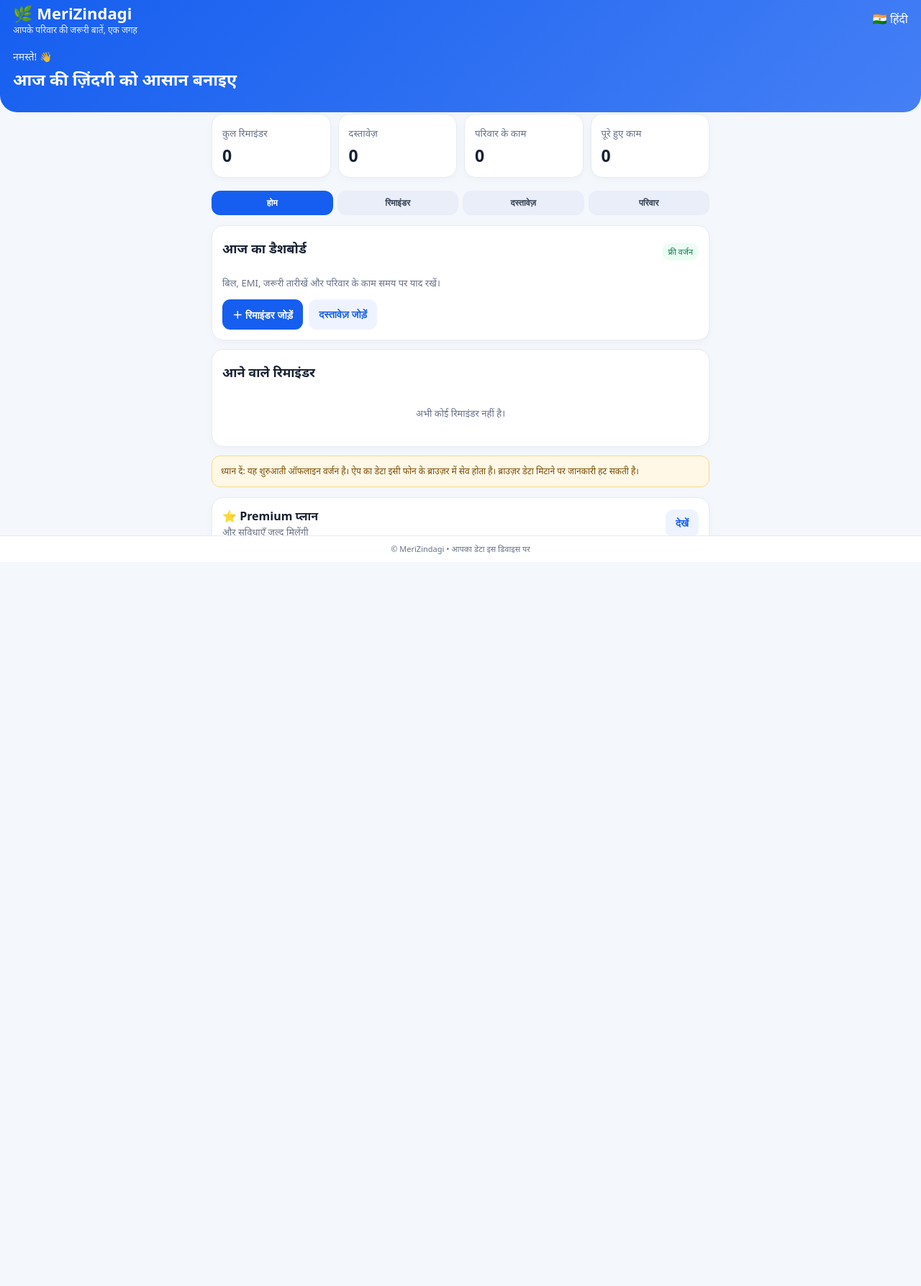
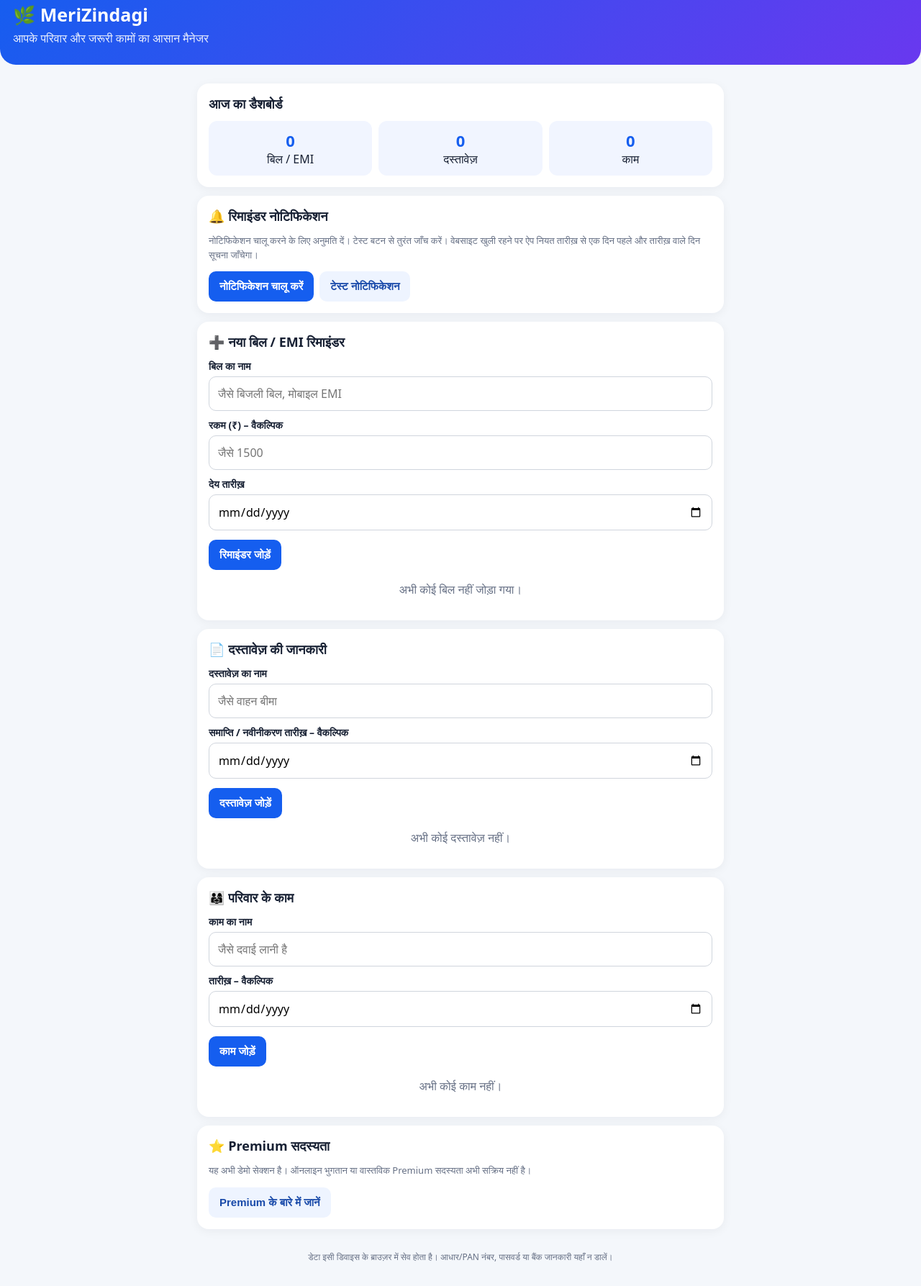
Before and after one commit to kankuarsohit-boop/Meri-zindagi-, a plain HTML site: page index.html in a window 1280 px wide. Shown: the part 19-1806 px from the top of the page at 72% size. Before the commit the page ends 873 px from the top, so only its background shows below. Drawn offline with Linux system fonts and the light colour scheme.

Commit message:
Add files via upload

```diff
--- a/index.html
+++ b/index.html
@@ -2,173 +2,139 @@
 <html lang="hi">
 <head>
 <meta charset="utf-8">
-<meta name="viewport" content="width=device-width, initial-scale=1, maximum-scale=1">
+<meta name="viewport" content="width=device-width, initial-scale=1">
 <meta name="theme-color" content="#155eef">
-<title>MeriZindagi</title>
+<title>MeriZindagi – Personal Family Manager</title>
 <style>
-:root{--blue:#155eef;--ink:#172033;--muted:#667085;--bg:#f4f7fb;--line:#e7ebf2;--white:#fff;--green:#079455}
-*{box-sizing:border-box}body{margin:0;background:var(--bg);color:var(--ink);font-family:system-ui,-apple-system,"Noto Sans Devanagari",sans-serif}
-header{background:linear-gradient(135deg,#155eef,#447ff5);color:#fff;padding:22px 18px 28px;border-radius:0 0 24px 24px}
-.top{display:flex;justify-content:space-between;align-items:center}.brand{font-size:22px;font-weight:800}.tag{font-size:12px;opacity:.9}
-main{max-width:720px;margin:auto;padding:14px 14px 90px}.welcome{font-size:14px;opacity:.9;margin-top:18px}.hero{font-size:23px;font-weight:750;margin-top:4px}
-.stats{display:grid;grid-template-columns:repeat(2,1fr);gap:10px;margin-top:-12px}
-.stat,.panel,.item{background:#fff;border:1px solid var(--line);border-radius:16px;padding:14px;box-shadow:0 3px 12px #10182808}
-.stat small{color:var(--muted)}.stat strong{display:block;font-size:23px;margin-top:5px}
-.tabs{display:grid;grid-template-columns:repeat(4,1fr);gap:6px;margin:18px 0 14px}
-.tab{border:0;background:#e9eef8;color:#344054;padding:10px 4px;border-radius:12px;font-size:12px;font-weight:650}
-.tab.active{background:var(--blue);color:white}
-h2{font-size:18px;margin:5px 0 12px}.muted{color:var(--muted);font-size:13px}
-button,.primary{border:0;border-radius:11px;padding:11px 14px;background:var(--blue);color:white;font-weight:700;font-size:14px;cursor:pointer}
-button.secondary{background:#eef3ff;color:var(--blue)}button.danger{background:#fff0f0;color:#b42318}
-.row{display:flex;justify-content:space-between;align-items:center;gap:8px}.list{display:grid;gap:9px;margin-top:12px}
-.item strong{font-size:14px}.item small{display:block;color:var(--muted);margin-top:4px}
-form{display:grid;gap:10px;margin-top:12px}label{font-size:13px;font-weight:650;color:#344054}
-input,select,textarea{width:100%;padding:12px;border:1px solid #d0d5dd;border-radius:10px;font:inherit;background:#fff;color:var(--ink)}
-.actions{display:flex;gap:8px;flex-wrap:wrap}.hidden{display:none!important}
-.pill{font-size:11px;background:#ecfdf3;color:#027a48;border-radius:20px;padding:4px 8px}
-.notice{background:#fff8e7;border:1px solid #f5d98b;padding:12px;border-radius:12px;color:#7a4b00;font-size:12px;line-height:1.5}
-footer{position:fixed;bottom:0;left:0;right:0;background:#ffffffed;border-top:1px solid var(--line);padding:10px;text-align:center;font-size:11px;color:var(--muted)}
-.empty{text-align:center;padding:22px;color:var(--muted);font-size:13px}
-@media(min-width:600px){.stats{grid-template-columns:repeat(4,1fr)}}
+:root{--blue:#155eef;--bg:#f4f7fb;--ink:#172033;--muted:#667085}
+*{box-sizing:border-box}body{margin:0;font-family:system-ui,-apple-system,Segoe UI,sans-serif;background:var(--bg);color:var(--ink)}
+header{background:linear-gradient(135deg,#155eef,#6938ef);color:white;padding:22px 18px 26px;border-radius:0 0 22px 22px}
+header h1{margin:0 0 5px;font-size:25px}header p{margin:0;opacity:.9}
+main{max-width:760px;margin:auto;padding:14px}
+.card{background:white;border-radius:16px;padding:16px;margin:12px 0;box-shadow:0 3px 14px #1018280d}
+h2{font-size:18px;margin:0 0 12px}.stats{display:grid;grid-template-columns:repeat(3,1fr);gap:9px}
+.stat{background:#f1f5ff;border-radius:12px;padding:12px;text-align:center}.stat b{display:block;font-size:22px;color:var(--blue)}
+label{display:block;font-size:14px;font-weight:600;margin:10px 0 5px}
+input{width:100%;padding:12px;border:1px solid #d0d5dd;border-radius:10px;font:inherit;background:white}
+button{border:0;border-radius:10px;background:var(--blue);color:white;padding:12px 15px;font-weight:700;font-size:15px;cursor:pointer}
+button.secondary{background:#eef4ff;color:#1849a9}
+.actions{display:flex;gap:8px;flex-wrap:wrap;margin-top:12px}.item{border:1px solid #eaecf0;border-radius:12px;padding:12px;margin:9px 0}
+.item small{color:var(--muted)}.item strong{display:block;margin-bottom:4px}.empty{color:var(--muted);text-align:center;padding:16px}
+.notice{font-size:13px;color:var(--muted);line-height:1.5}.status{padding:10px;border-radius:10px;background:#ecfdf3;color:#027a48;font-size:14px;margin-top:10px}
+footer{text-align:center;color:var(--muted);font-size:12px;padding:18px}
 </style>
 </head>
 <body>
-<header>
- <div class="top"><div><div class="brand">🌿 MeriZindagi</div><div class="tag">आपके परिवार की जरूरी बातें, एक जगह</div></div><div>🇮🇳 हिंदी</div></div>
- <div class="welcome">नमस्ते! 👋</div><div class="hero">आज की ज़िंदगी को आसान बनाइए</div>
-</header>
+<header><h1>🌿 MeriZindagi</h1><p>आपके परिवार और जरूरी कामों का आसान मैनेजर</p></header>
 <main>
- <section class="stats">
-  <div class="stat"><small>कुल रिमाइंडर</small><strong id="remCount">0</strong></div>
-  <div class="stat"><small>दस्तावेज़</small><strong id="docCount">0</strong></div>
-  <div class="stat"><small>परिवार के काम</small><strong id="taskCount">0</strong></div>
-  <div class="stat"><small>पूरे हुए काम</small><strong id="doneCount">0</strong></div>
+<section class="card">
+<h2>आज का डैशबोर्ड</h2>
+<div class="stats">
+<div class="stat"><b id="billCount">0</b><span>बिल / EMI</span></div>
+<div class="stat"><b id="docCount">0</b><span>दस्तावेज़</span></div>
+<div class="stat"><b id="taskCount">0</b><span>काम</span></div>
+</div>
 </section>
- <nav class="tabs">
-  <button class="tab active" data-tab="home">होम</button>
-  <button class="tab" data-tab="reminders">रिमाइंडर</button>
-  <button class="tab" data-tab="docs">दस्तावेज़</button>
-  <button class="tab" data-tab="tasks">परिवार</button>
- </nav>
- <section id="home" class="view">
-  <div class="panel">
-   <div class="row"><h2>आज का डैशबोर्ड</h2><span class="pill">फ्री वर्जन</span></div>
-   <p class="muted">बिल, EMI, जरूरी तारीखें और परिवार के काम समय पर याद रखें।</p>
-   <div class="actions"><button onclick="showTab('reminders')">＋ रिमाइंडर जोड़ें</button><button class="secondary" onclick="showTab('docs')">दस्तावेज़ जोड़ें</button></div>
-  </div>
-  <div class="panel" style="margin-top:12px"><h2>आने वाले रिमाइंडर</h2><div id="upcoming" class="list"></div></div>
-  <div class="notice" style="margin-top:12px">ध्यान दें: यह शुरुआती ऑफलाइन वर्जन है। ऐप का डेटा इसी फोन के ब्राउज़र में सेव होता है। ब्राउज़र डेटा मिटाने पर जानकारी हट सकती है।</div>
+<section class="card">
+<h2>🔔 रिमाइंडर नोटिफिकेशन</h2>
+<p class="notice">नोटिफिकेशन चालू करने के लिए अनुमति दें। टेस्ट बटन से तुरंत जाँच करें। वेबसाइट खुली रहने पर ऐप नियत तारीख़ से एक दिन पहले और तारीख़ वाले दिन सूचना जाँचेगा।</p>
+<div class="actions"><button id="enableBtn">नोटिफिकेशन चालू करें</button><button class="secondary" id="testBtn">टेस्ट नोटिफिकेशन</button></div>
+<div id="notifyStatus" class="notice" aria-live="polite"></div>
 </section>
- <section id="reminders" class="view hidden">
-  <div class="panel"><h2>🔔 नया रिमाइंडर</h2>
-   <form id="remForm">
-    <div><label>किस बात का रिमाइंडर?</label><input id="remTitle" required placeholder="जैसे बिजली बिल, EMI, बीमा"></div>
-    <div class="row"><div style="flex:1"><label>तारीख</label><input id="remDate" type="date" required></div><div style="flex:1"><label>श्रेणी</label><select id="remType"><option>बिल</option><option>EMI</option><option>बीमा</option><option>गाड़ी</option><option>अन्य</option></select></div></div>
-    <button type="submit">रिमाइंडर सेव करें</button>
-   </form>
-  </div>
-  <div class="panel" style="margin-top:12px">
-   <div class="row"><div><strong>🔔 मोबाइल नोटिफिकेशन</strong><div class="muted">तारीख से 1 दिन पहले और तारीख वाले दिन अलर्ट</div></div><button class="secondary" id="enableNotifications">चालू करें</button></div>
-   <p class="muted" id="notificationStatus">नोटिफिकेशन अभी चालू नहीं हैं।</p>
-  </div>
-  <div id="remList" class="list"></div>
+<section class="card">
+<h2>➕ नया बिल / EMI रिमाइंडर</h2>
+<form id="billForm">
+<label>बिल का नाम</label><input id="billName" required placeholder="जैसे बिजली बिल, मोबाइल EMI">
+<label>रकम (₹) – वैकल्पिक</label><input id="billAmount" type="number" min="0" placeholder="जैसे 1500">
+<label>देय तारीख़</label><input id="billDate" type="date" required>
+<button style="margin-top:13px" type="submit">रिमाइंडर जोड़ें</button>
+</form><div id="billList"></div>
 </section>
- <section id="docs" class="view hidden">
-  <div class="panel"><h2>📁 दस्तावेज़ की जानकारी जोड़ें</h2>
+<section class="card">
+<h2>📄 दस्तावेज़ की जानकारी</h2>
 <form id="docForm">
-    <div><label>दस्तावेज़ का नाम</label><input id="docTitle" required placeholder="जैसे वाहन बीमा"></div>
-    <div class="row"><div style="flex:1"><label>किसका दस्तावेज़?</label><input id="docOwner" placeholder="जैसे पिताजी"></div><div style="flex:1"><label>समाप्ति तारीख (यदि हो)</label><input id="docDate" type="date"></div></div>
-    <button type="submit">जानकारी सेव करें</button>
-   </form>
-  </div>
-  <div class="notice" style="margin-top:12px">सुरक्षा: इस शुरुआती वर्जन में केवल दस्तावेज़ का नाम/तारीख सेव करें। आधार/पैन नंबर, फोटो, पासवर्ड या बैंक जानकारी न डालें।</div>
-  <div id="docList" class="list"></div>
+<label>दस्तावेज़ का नाम</label><input id="docName" required placeholder="जैसे वाहन बीमा">
+<label>समाप्ति / नवीनीकरण तारीख़ – वैकल्पिक</label><input id="docDate" type="date">
+<button style="margin-top:13px" type="submit">दस्तावेज़ जोड़ें</button>
+</form><div id="docList"></div>
 </section>
- <section id="tasks" class="view hidden">
-  <div class="panel"><h2>👨‍👩‍👧 परिवार के काम</h2>
+<section class="card">
+<h2>👨‍👩‍👧 परिवार के काम</h2>
 <form id="taskForm">
-    <div><label>काम क्या है?</label><input id="taskTitle" required placeholder="जैसे स्कूल फीस जमा करना"></div>
-    <div><label>किसके लिए?</label><input id="taskOwner" placeholder="जैसे राहुल"></div>
-    <button type="submit">काम जोड़ें</button>
-   </form>
-  </div><div id="taskList" class="list"></div>
+<label>काम का नाम</label><input id="taskName" required placeholder="जैसे दवाई लानी है">
+<label>तारीख़ – वैकल्पिक</label><input id="taskDate" type="date">
+<button style="margin-top:13px" type="submit">काम जोड़ें</button>
+</form><div id="taskList"></div>
 </section>
- <section id="premium" class="view hidden">
-  <div class="panel"><h2>⭐ MeriZindagi Premium</h2><p>आगे आने वाले Premium फीचर:</p><ul><li>परिवार के कई सदस्य</li><li>क्लाउड बैकअप</li><li>ज्यादा रिमाइंडर और स्टोरेज</li><li>विज्ञापन-मुक्त अनुभव</li></ul><h2>₹49 / महीना</h2><p class="muted">यह अभी केवल डेमो है। कोई भुगतान नहीं लिया जा रहा है।</p><button class="secondary" onclick="alert('Premium भुगतान अभी चालू नहीं है।')">Premium जल्द आ रहा है</button></div>
+<section class="card">
+<h2>⭐ Premium सदस्यता</h2>
+<p class="notice">यह अभी डेमो सेक्शन है। ऑनलाइन भुगतान या वास्तविक Premium सदस्यता अभी सक्रिय नहीं है।</p>
+<button class="secondary" onclick="alert('Premium सुविधा अभी तैयार की जा रही है।')">Premium के बारे में जानें</button>
 </section>
- <div class="panel" style="margin-top:14px"><div class="row"><div><strong>⭐ Premium प्लान</strong><div class="muted">और सुविधाएँ जल्द मिलेंगी</div></div><button class="secondary" onclick="showTab('premium')">देखें</button></div></div>
+<footer>डेटा इसी डिवाइस के ब्राउज़र में सेव होता है। आधार/PAN नंबर, पासवर्ड या बैंक जानकारी यहाँ न डालें।</footer>
 </main>
-<footer>© MeriZindagi • आपका डेटा इस डिवाइस पर</footer>
 <script>
+const KEY='merizindagi_v2_data', SENT='merizindagi_v2_notified';
+let data=JSON.parse(localStorage.getItem(KEY)||'{"bills":[],"docs":[],"tasks":[]}');
+let sent=JSON.parse(localStorage.getItem(SENT)||'{}');
 const $=id=>document.getElementById(id);
-const load=(k)=>JSON.parse(localStorage.getItem('mz_'+k)||'[]');
-const save=(k,v)=>{localStorage.setItem('mz_'+k,JSON.stringify(v));render()};
-let reminders=load('reminders'), docs=load('docs'), tasks=load('tasks');
-function showTab(name){document.querySelectorAll('.view').forEach(x=>x.classList.add('hidden'));$(name).classList.remove('hidden');document.querySelectorAll('.tab').forEach(x=>x.classList.toggle('active',x.dataset.tab===name));}
-document.querySelectorAll('.tab').forEach(b=>b.addEventListener('click',()=>showTab(b.dataset.tab)));
-function escapeHtml(s){return String(s).replace(/[&<>"']/g,c=>({'&':'&amp;','<':'&lt;','>':'&gt;','"':'&quot;',"'":'&#39;'}[c]));}
-function card(title,sub,buttons=''){return `<div class="item"><div class="row"><strong>${escapeHtml(title)}</strong>${buttons}</div><small>${escapeHtml(sub)}</small></div>`}
-
-// नोटिफिकेशन: शुरुआती वेब वर्जन में ऐप खुला रहने पर ही तारीख चेक होगी।
-const notificationStatus = $('notificationStatus');
-function updateNotificationStatus(){
- if (!('Notification' in window)) {
-  notificationStatus.textContent = 'इस ब्राउज़र में नोटिफिकेशन उपलब्ध नहीं हैं।';
-  $('enableNotifications').disabled = true;
-  return;
+function save(){localStorage.setItem(KEY,JSON.stringify(data));render()}
+function esc(s){return String(s??'').replace(/[&<>"']/g,c=>({'&':'&amp;','<':'&lt;','>':'&gt;','"':'&quot;',"'":'&#39;'}[c]))}
+function dateText(d){return d?new Date(d+'T00:00:00').toLocaleDateString('hi-IN'):'तारीख़ नहीं'}
+function render(){
+ $('billCount').textContent=data.bills.length;$('docCount').textContent=data.docs.length;$('taskCount').textContent=data.tasks.length;
+ $('billList').innerHTML=data.bills.length?data.bills.map((x,i)=>`<div class="item"><strong>${esc(x.name)}</strong><small>₹${esc(x.amount||'0')} · देय: ${dateText(x.date)}</small><div class="actions"><button class="secondary" onclick="removeItem('bills',${i})">हटाएँ</button></div></div>`).join(''):'<div class="empty">अभी कोई बिल नहीं जोड़ा गया।</div>';
+ $('docList').innerHTML=data.docs.length?data.docs.map((x,i)=>`<div class="item"><strong>${esc(x.name)}</strong><small>तारीख़: ${dateText(x.date)}</small><div class="actions"><button class="secondary" onclick="removeItem('docs',${i})">हटाएँ</button></div></div>`).join(''):'<div class="empty">अभी कोई दस्तावेज़ नहीं।</div>';
+ $('taskList').innerHTML=data.tasks.length?data.tasks.map((x,i)=>`<div class="item"><strong>${esc(x.name)}</strong><small>तारीख़: ${dateText(x.date)}</small><div class="actions"><button class="secondary" onclick="removeItem('tasks',${i})">हटाएँ</button></div></div>`).join(''):'<div class="empty">अभी कोई काम नहीं।</div>';
 }
- notificationStatus.textContent = Notification.permission === 'granted'
-  ? 'नोटिफिकेशन की अनुमति मिल गई है। अलर्ट के लिए ऐप खुला होना जरूरी है।'
-  : Notification.permission === 'denied'
-   ? 'नोटिफिकेशन ब्लॉक हैं। Chrome की Site settings में अनुमति दें।'
-   : 'नोटिफिकेशन की अनुमति दें। ऐप खुला रहने पर अलर्ट आएगा।';
+window.removeItem=(group,i)=>{data[group].splice(i,1);save()};
+$('billForm').addEventListener('submit',e=>{e.preventDefault();data.bills.push({name:$('billName').value.trim(),amount:$('billAmount').value,date:$('billDate').value,id:String(Date.now())+'-'+Math.random().toString(36).slice(2)});e.target.reset();save();checkReminders()});
+$('docForm').addEventListener('submit',e=>{e.preventDefault();data.docs.push({name:$('docName').value.trim(),date:$('docDate').value});e.target.reset();save()});
+$('taskForm').addEventListener('submit',e=>{e.preventDefault();data.tasks.push({name:$('taskName').value.trim(),date:$('taskDate').value});e.target.reset();save()});
+let swReg=null;
+async function registerSW(){
+ if(!('serviceWorker' in navigator))throw new Error('इस ब्राउज़र में Service Worker उपलब्ध नहीं है।');
+ swReg=await navigator.serviceWorker.register('./sw.js');
+ await navigator.serviceWorker.ready;
+ return swReg;
 }
-$('enableNotifications').addEventListener('click', async ()=>{
- if (!('Notification' in window)) { updateNotificationStatus(); return; }
- try {
-  await Notification.requestPermission();
-  updateNotificationStatus();
-  checkReminderNotifications();
- } catch(e) { notificationStatus.textContent = 'नोटिफिकेशन अनुमति नहीं मिल सकी।'; }
+function status(msg){$('notifyStatus').textContent=msg}
+$('enableBtn').addEventListener('click',async()=>{
+ try{
+  if(!('Notification' in window))throw new Error('इस ब्राउज़र में Notification उपलब्ध नहीं है।');
+  const p=await Notification.requestPermission();
+  if(p!=='granted'){status('अनुमति नहीं मिली। Chrome की Site settings में Notifications को Allow करें।');return}
+  await registerSW();status('नोटिफिकेशन अनुमति मिल गई। अब टेस्ट नोटिफिकेशन दबाएँ।');
+ }catch(e){status('समस्या: '+e.message+' — वेबसाइट HTTPS पर खोलें।')}
 });
-function checkReminderNotifications(){
- if (!('Notification' in window) || Notification.permission !== 'granted') return;
- const today = new Date(); today.setHours(0,0,0,0);
- load('reminders').forEach(r=>{
-  if (!r.date) return;
-  const due = new Date(r.date+'T00:00:00');
-  const diff = Math.round((due-today)/86400000);
-  if (diff !== 1 && diff !== 0) return;
-  const kind = diff === 1 ? 'tomorrow' : 'today';
-  const key = `mz_notified_${r.title}_${r.date}_${kind}`;
-  if (localStorage.getItem(key)) return;
-  const body = diff === 1
-   ? `${r.title} की तारीख कल (${r.date}) है।`
-   : `${r.title} की तारीख आज (${r.date}) है।`;
-  try {
-   new Notification('MeriZindagi रिमाइंडर', {body});
-   localStorage.setItem(key, 'yes');
-  } catch(e) {}
+$('testBtn').addEventListener('click',async()=>{
+ try{
+  if(!('Notification' in window))throw new Error('Notification सपोर्ट नहीं है।');
+  if(Notification.permission!=='granted'){status('पहले “नोटिफिकेशन चालू करें” दबाएँ।');return}
+  const reg=await registerSW();
+  await reg.showNotification('MeriZindagi टेस्ट सफल! 🎉',{body:'आपके फोन में नोटिफिकेशन काम कर रहा है।',tag:'mz-test',renotify:true});
+  status('टेस्ट नोटिफिकेशन भेज दिया गया। फोन के notification panel में देखें।');
+ }catch(e){status('टेस्ट नहीं हुआ: '+e.message)}
+});
+async function notify(title,body,tag){
+ try{const reg=swReg||await registerSW();await reg.showNotification(title,{body,tag})}
+ catch(e){status('नोटिफिकेशन त्रुटि: '+e.message)}
+}
+function checkReminders(){
+ if(!('Notification' in window)||Notification.permission!=='granted')return;
+ const today=new Date();today.setHours(0,0,0,0);
+ data.bills.forEach(x=>{
+  if(!x.date)return;
+  const due=new Date(x.date+'T00:00:00');const diff=Math.round((due-today)/86400000);
+  if(diff===1||diff===0){
+   const key=(x.id||x.name+'-'+x.date)+'-'+diff;
+   if(!sent[key]){sent[key]=true;localStorage.setItem(SENT,JSON.stringify(sent));notify(diff===1?'कल बिल की तारीख़ है':'आज बिल जमा करने की तारीख़ है',x.name+(x.amount?' · ₹'+x.amount:''),'bill-'+key)}
+  }
  });
 }
-updateNotificationStatus();
-setInterval(checkReminderNotifications, 60000);
-document.addEventListener('visibilitychange', ()=>{ if (!document.hidden) checkReminderNotifications(); });
-
-function render(){
- reminders=load('reminders');docs=load('docs');tasks=load('tasks');
- $('remCount').textContent=reminders.length;$('docCount').textContent=docs.length;$('taskCount').textContent=tasks.length;$('doneCount').textContent=tasks.filter(t=>t.done).length;
- const sorted=[...reminders].sort((a,b)=>a.date.localeCompare(b.date));
- $('remList').innerHTML=sorted.map((r,i)=>card(r.title,`${r.type} • ${r.date}`,`<button class="danger" onclick="del('reminders',${i})">हटाएँ</button>`)).join('')||'<div class="empty">अभी कोई रिमाइंडर नहीं है।</div>';
- $('upcoming').innerHTML=sorted.slice(0,3).map(r=>card(r.title,`${r.type} • ${r.date}`)).join('')||'<div class="empty">अभी कोई रिमाइंडर नहीं है।</div>';
- $('docList').innerHTML=docs.map((d,i)=>card(d.title,`${d.owner||'परिवार'} • ${d.date||'समाप्ति तारीख नहीं'}`,`<button class="danger" onclick="del('docs',${i})">हटाएँ</button>`)).join('')||'<div class="empty">अभी कोई दस्तावेज़ नहीं जोड़ा गया।</div>';
- $('taskList').innerHTML=tasks.map((t,i)=>card((t.done?'✓ ':'')+t.title,`जिम्मेदार: ${t.owner||'तय नहीं'}`,`<div class="actions"><button class="secondary" onclick="toggleTask(${i})">${t.done?'फिर खोलें':'पूरा हुआ'}</button><button class="danger" onclick="del('tasks',${i})">हटाएँ</button></div>`)).join('')||'<div class="empty">अभी कोई काम नहीं जोड़ा गया।</div>';
-}
-$('remForm').addEventListener('submit',e=>{e.preventDefault();reminders.push({title:$('remTitle').value.trim(),date:$('remDate').value,type:$('remType').value});save('reminders',reminders);e.target.reset();});
-$('docForm').addEventListener('submit',e=>{e.preventDefault();docs.push({title:$('docTitle').value.trim(),owner:$('docOwner').value.trim(),date:$('docDate').value});save('docs',docs);e.target.reset();});
-$('taskForm').addEventListener('submit',e=>{e.preventDefault();tasks.push({title:$('taskTitle').value.trim(),owner:$('taskOwner').value.trim(),done:false});save('tasks',tasks);e.target.reset();});
-function del(key,i){let a=load(key);a.splice(i,1);save(key,a)}
-function toggleTask(i){let a=load('tasks');a[i].done=!a[i].done;save('tasks',a)}
 render();
+if('serviceWorker' in navigator && location.protocol==='https:'){registerSW().catch(()=>{})}
+checkReminders();setInterval(checkReminders,60000);
+document.addEventListener('visibilitychange',()=>{if(!document.hidden)checkReminders()});
 </script>
 </body></html>
```
Also changed, not shown: 1 other file. Lines whose indentation alone changed are shown as unchanged.
